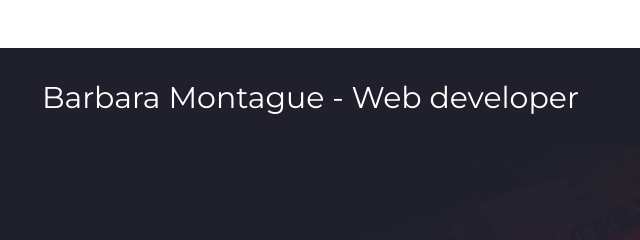
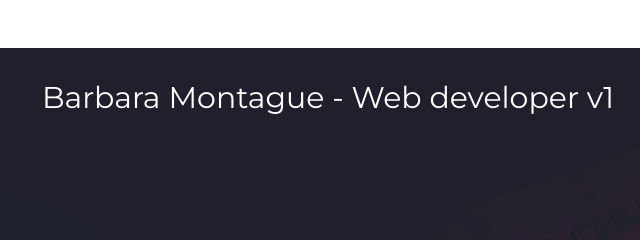
Before and after one commit to Barbsmontague/crushing-it, a plain HTML site: page index.html in a window 1280 px wide. Shown: the top 240 px of the page, 3-643 px from the left. Drawn offline with Linux system fonts and the light colour scheme.

Commit message:
changed title

```diff
--- a/index.html
+++ b/index.html
@@ -10,7 +10,7 @@
     <body>
       <header>
          <div class="half-width">
-            <p>Barbara Montague - Web developer</p>
+            <p>Barbara Montague - Web developer v1</p>
           </div>
           <div class="half-width">
             <nav>
```
